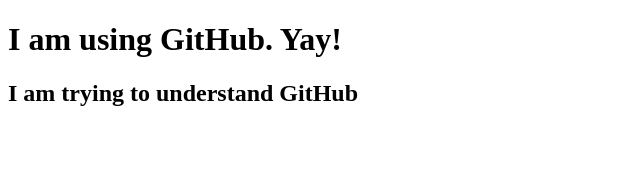
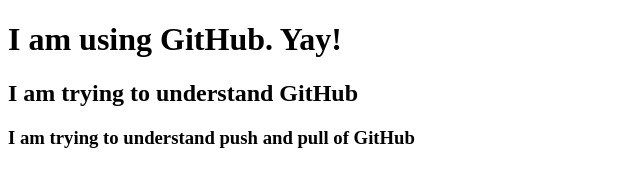
Before and after one commit to sakibturzo/My-First-Website, a plain HTML site: page index.html in a window 1280 px wide. Shown: the whole page, without its empty margins (0-640 px from the left). Drawn offline with Linux system fonts and the light colour scheme.

Commit message:
not send yet

```diff
--- a/index.html
+++ b/index.html
@@ -8,5 +8,6 @@
 <body>
     <h1>I am using GitHub. Yay!</h1>
     <h2>I am trying to understand GitHub</h2>
+    <h3>I am trying to understand push and pull of GitHub</h3>
 </body>
 </html>
```
